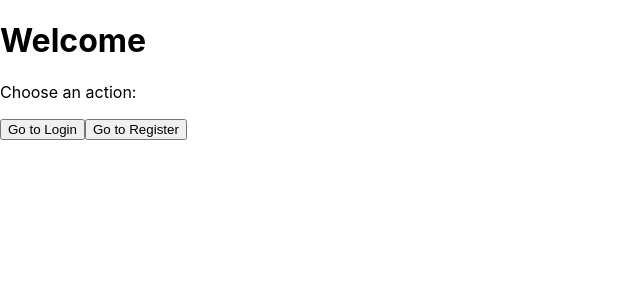
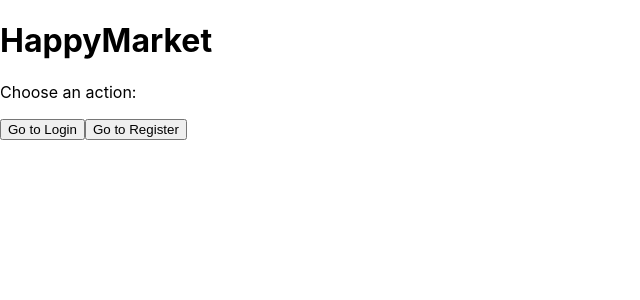
Before and after one commit to Lfav07/happymart, a React (Create React App) app in the folder frontend/happymart/: page / in a window 1280 px wide. Shown: the top 300 px of the page, without its empty margins (0-640 px from the left). Built offline with nearby package versions, Linux system fonts and the light colour scheme.

Commit message:
Updated first acess page

```diff
--- a/frontend/happymart/src/pages/IndexPage.js
+++ b/frontend/happymart/src/pages/IndexPage.js
@@ -6,7 +6,7 @@ const IndexPage = () => {
 
     return (
         <div>
-            <h1>Welcome</h1>
+            <h1>HappyMarket</h1>
             <p>Choose an action:</p>
             <button onClick={() => navigate('/login')}>Go to Login</button>
             <button onClick={() => navigate('/register')}>Go to Register</button>
```
